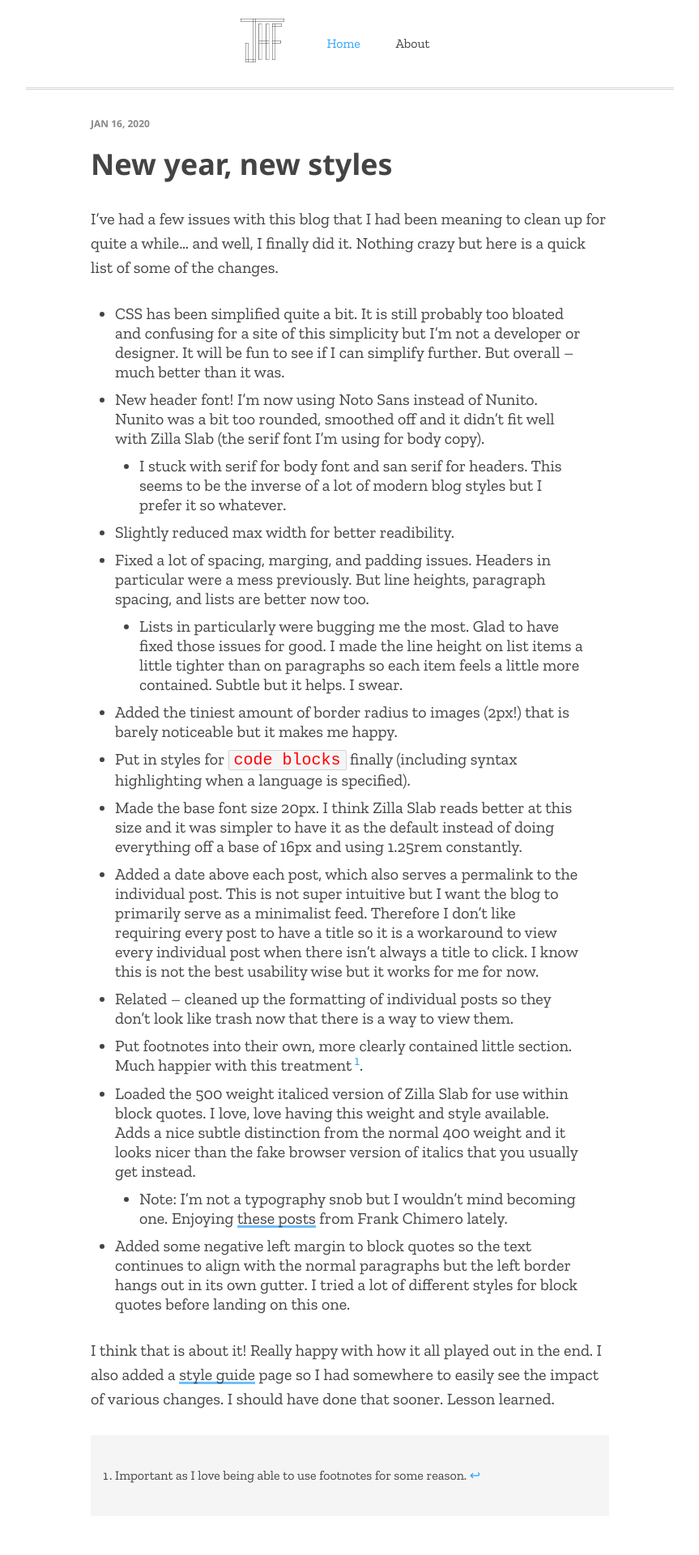
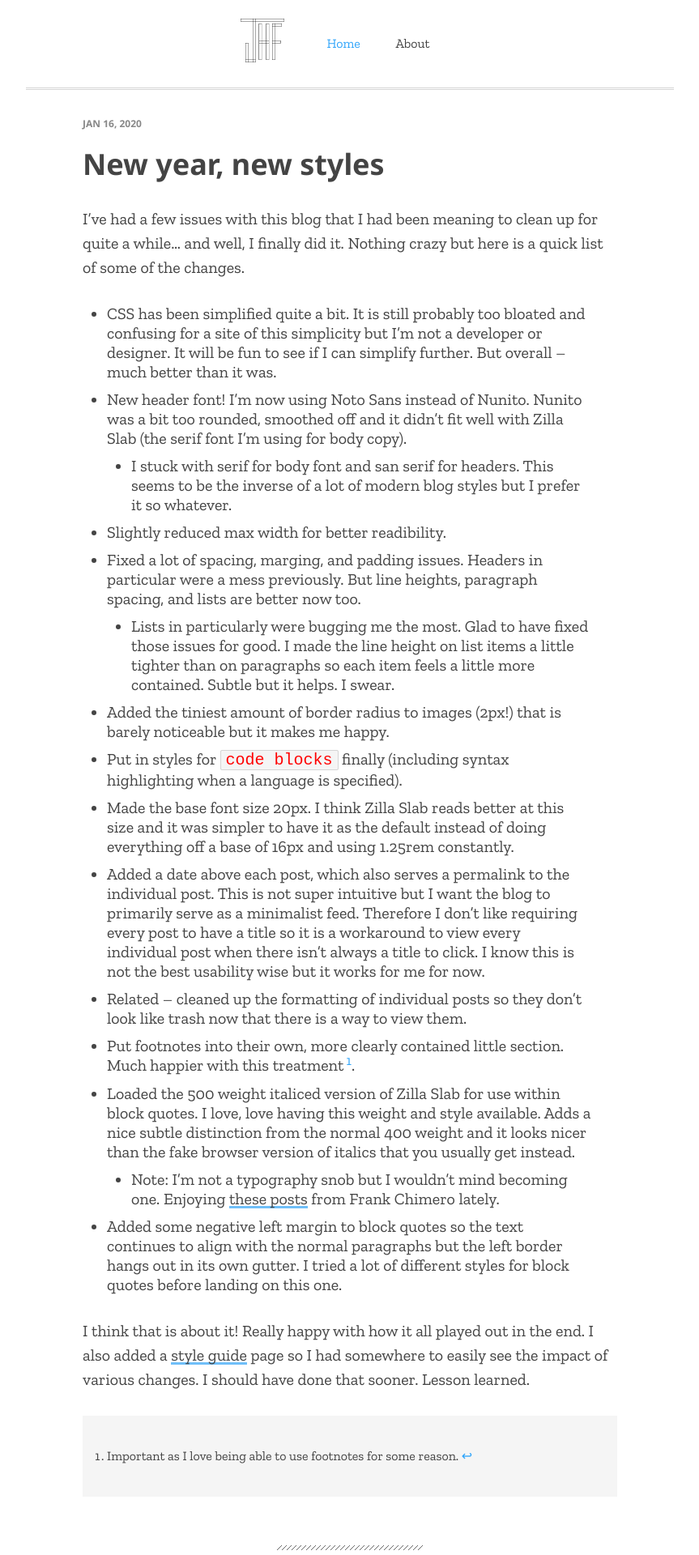
Before and after one commit to jhforster/jhforster.github.io, a Jekyll site: the page built from index.html, in a window 1280 px wide. Shown: the top 1920 px of the page at 81% size, without its empty margins (208-1071 px from the left). Built offline with Jekyll 4.4.1, drawn with Linux system fonts in a browser that asks for light colours; a script that is not in the unit is left out; the list of posts is cut into pages by our own code.

Commit message:
Tiny max width bump

```diff
--- a/_sass/jhforster/_layout.scss
+++ b/_sass/jhforster/_layout.scss
@@ -1,6 +1,6 @@
 // Main post feed
 .content {
-  max-width: 32rem;
+  max-width: 33rem;
   margin: 0 auto;
 }
 
```
